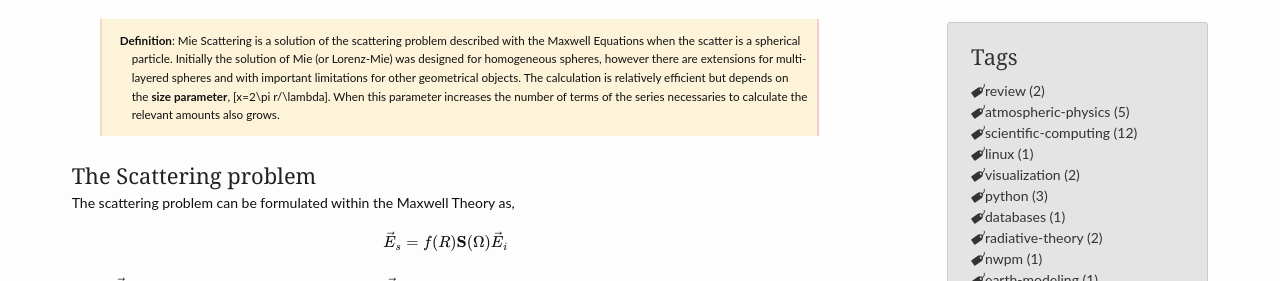
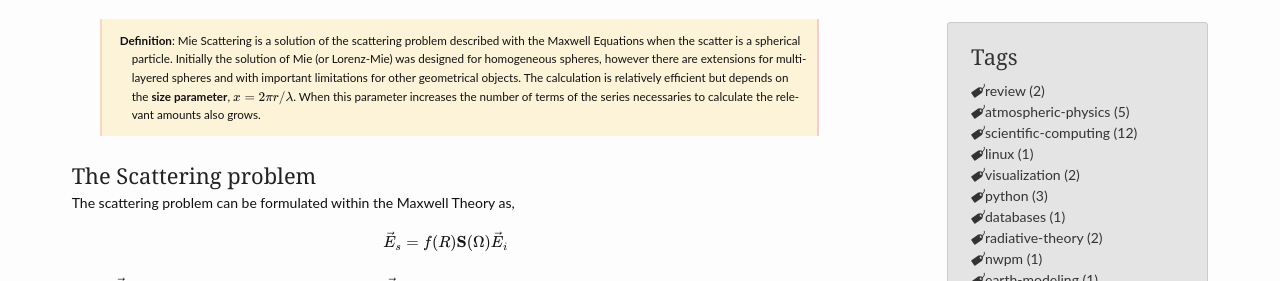
Before and after one commit to RCHG/rchg.github.io, a Jekyll site: the page built from _posts/2014-11-20-Mie-Scattering.md, in a window 1280 px wide and 900 px high. Shown: the part 464-745 px from the top of the window. Built offline with Jekyll 4.4.1, drawn with Linux system fonts in a browser that asks for light colours; formulas are drawn with MathJax 3.

Commit message:
Update 2014-11-20-Mie-Scattering.md

```diff
--- a/_posts/2014-11-20-Mie-Scattering.md
+++ b/_posts/2014-11-20-Mie-Scattering.md
@@ -17,7 +17,7 @@ header:
 
 [^1]: Hansen, J.E., and L.D. Travis, 1974: Light scattering in planetary atmospheres. Space Sci. Rev., 16, 527-610, doi:10.1007/BF00168069.
 
-**Definition**: Mie Scattering is a solution of the scattering problem described with the Maxwell Equations when the scatter is a spherical particle. Initially the solution of Mie (or Lorenz-Mie) was designed for homogeneous spheres, however there are extensions for multi-layered spheres and with important limitations for other geometrical objects. The calculation is relatively efficient but depends on the **size parameter**, \[x=2\pi r/\lambda\]. When this parameter increases the number of terms of the series necessaries to calculate the relevant amounts also grows.
+**Definition**: Mie Scattering is a solution of the scattering problem described with the Maxwell Equations when the scatter is a spherical particle. Initially the solution of Mie (or Lorenz-Mie) was designed for homogeneous spheres, however there are extensions for multi-layered spheres and with important limitations for other geometrical objects. The calculation is relatively efficient but depends on the **size parameter**, $$x=2\pi r/\lambda$$. When this parameter increases the number of terms of the series necessaries to calculate the relevant amounts also grows.
 {:.smallblock}
 
 ### The Scattering problem
```
